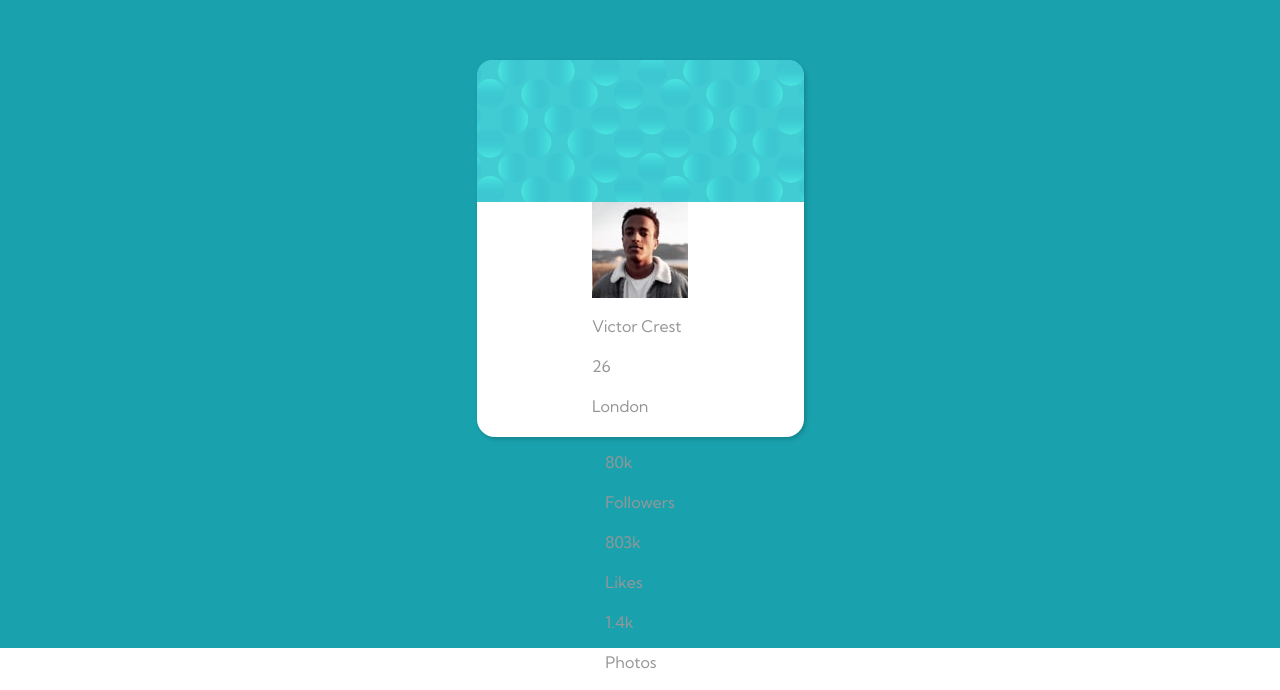
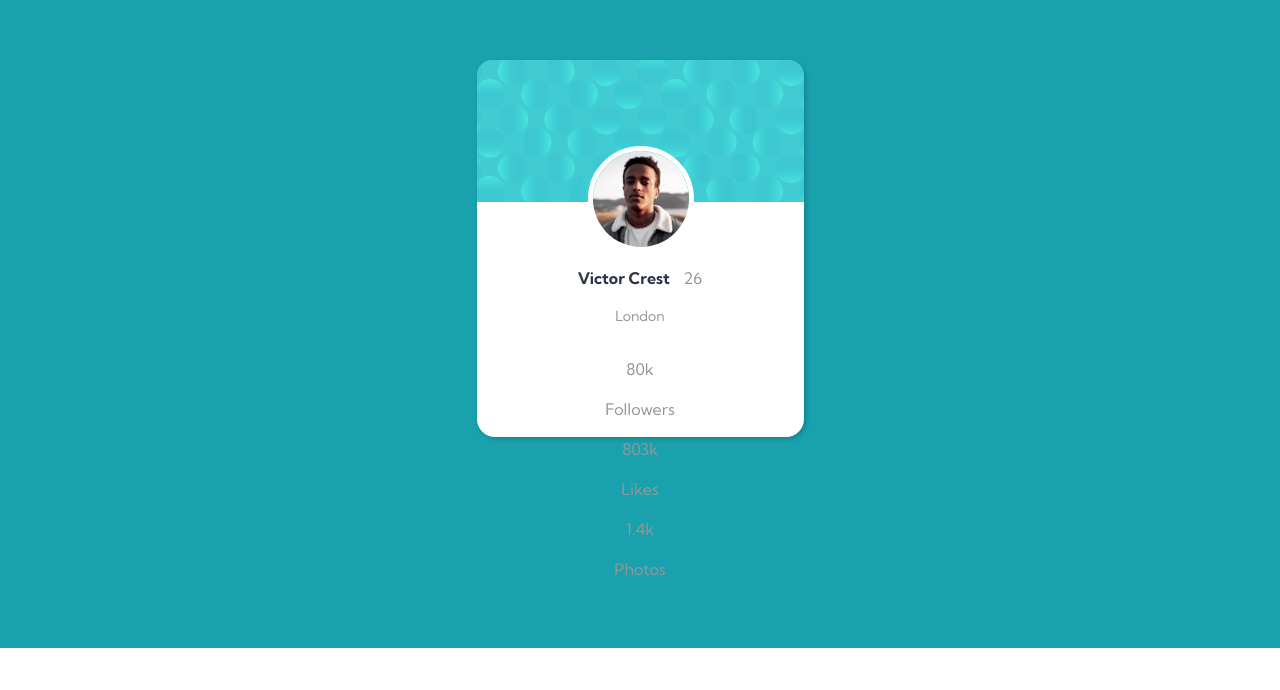
Before and after one commit to jdfdoyley/FEM-Profile-Card, a plain HTML site: page index.html in a window 1280 px wide. Shown: the part 152-842 px from the top of the page. After the commit the page ends 800 px from the top, so only its background shows below. Drawn offline with Linux system fonts and the light colour scheme.

Commit message:
Add card body styles

```diff
--- a/dist/css/main.css
+++ b/dist/css/main.css
@@ -1,5 +1,5 @@
 @charset "UTF-8";
-@import url('https://fonts.googleapis.com/css2?family=Kumbh+Sans:wght@400;700&display=swap');
+@import url('https://fonts.googleapis.com/css2?family=Kumbh+Sans:wght@300;400;700&display=swap');
 
 /* CSS Variables */
 :root {
@@ -7,6 +7,7 @@
   --very-dark-blue: hsl(229, 23%, 23%);
   --dark-grayish-blue: hsl(227, 10%, 46%);
   --dark-gray: hsl(0, 0%, 59%);
+  --font-light: 300;
   --font-normal: 400;
   --font-bold: 700;
 }
@@ -26,6 +27,7 @@ body {
   font-weight: var(--font-normal);
   line-height: 1.5;
   margin: 0;
+  text-align: center;
 }
 
 h3 {
@@ -34,11 +36,6 @@ h3 {
   line-height: 1.2;
   margin-top: 0;
   margin-bottom: 0.5rem;
-}
-
-img,
-svg {
-  vertical-align: middle;
 }
 
 /* Card Wrapper */
@@ -78,3 +75,38 @@ svg {
   border-top-right-radius: 15px;
   height: 8.875rem;
 }
+
+/* Card Body */
+.card-body {
+  height: 9.0625rem;
+}
+
+.card-body {
+  position: relative;
+}
+
+.card-body .author-avatar {
+  border: 5px solid #fff;
+  border-radius: 50%;
+  display: block;
+
+  position: absolute;
+  top: -40%;
+  left: 8%;
+}
+
+.card-body .card-author {
+  margin-top: 4rem;
+}
+
+.author-info .author-name {
+  color: var(--very-dark-blue);
+  font-weight: var(--font-bold);
+  padding-right: 10px;
+}
+
+.author-info .author-country {
+  font-size: 0.875rem;
+  font-weight: var(--font-normal);
+  margin-top: 0;
+}
--- a/index.html
+++ b/index.html
@@ -14,14 +14,13 @@
         <div class="card-image"></div>
       </header>
       <main class="card-body">
+        <img src="/dist/img/image-victor.jpg" alt="Author avatar photo" class="author-avatar">
+
         <div class="card-author">
-          <img src="/dist/img/image-victor.jpg" alt="Author avatar photo" class="author-avatar">
-
-          <div class="author-name-age">
-            <p class="author-name">Victor Crest</p>
-            <span>26</span>
+          <div class="author-info">
+            <p><span class="author-name">Victor Crest</span> <span class="author-age">26</span></p>
+            <p class="author-country">London</p>
           </div>
-          <p class="author-country">London</p>
         </div>
       </main>
       <footer class="card-footer">
```
